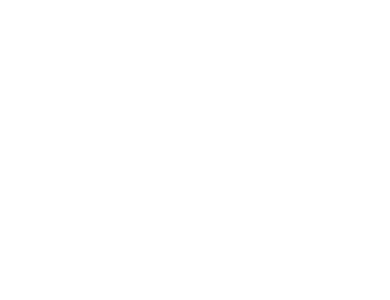
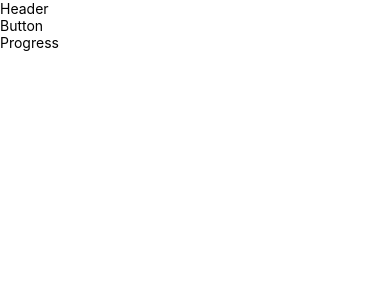
Before and after one commit to fernandagml/diario-hidratacao, a React Native app: screen / in a window 390 px wide. Shown: the top 300 px of the page. Built offline with nearby package versions, Linux system fonts and the light colour scheme.

Commit message:
Estruturação do APP e componentes.

```diff
--- a/App.jsx
+++ b/App.jsx
@@ -1,5 +1,32 @@
+import { View, StyleSheet, StatusBar } from "react-native";
+import { useState } from "react";
+import { COLORS } from './src/constants/colors';
+import { Header } from "./src/components/Header";
+import { ActionButton } from "./src/components/ActionButtons";
+import { WaterProgress } from "./src/components/WaterProgress";
+import { SafeAreaProvider, SafeAreaView } from "react-native-safe-area-context";
+
 export default function App() {
+  const GOAL = 2000;
+  const [consumed, SetConsumed] = useState(0);
+
+  const handleAddWater = (amount) => { };
+  const handleReset = () => { };
+
   return (
-    <></>
+    <SafeAreaProvider>
+      <SafeAreaView>
+        <StatusBar barStyle="dark-content" />
+
+        <View>
+          <Header />
+          <ActionButton />
+          <WaterProgress />
+        </View>
+
+      </SafeAreaView>
+    </SafeAreaProvider>
   );
+
+  const styles = StyleSheet.create({});
 };
--- a/src/components/ActionButtons.jsx
+++ b/src/components/ActionButtons.jsx
@@ -0,0 +1,9 @@
+import { View, Text } from "react-native";
+
+export function ActionButton() {
+    return (
+        <View>
+            <Text>Button</Text>
+        </View>
+    )
+}
--- a/src/components/Header.jsx
+++ b/src/components/Header.jsx
@@ -0,0 +1,9 @@
+import { View, Text } from "react-native";
+
+export function Header() {
+    return (
+        <View>
+            <Text>Header</Text>
+        </View>
+    )
+}
--- a/src/components/WaterProgress.jsx
+++ b/src/components/WaterProgress.jsx
@@ -0,0 +1,9 @@
+import { View, Text } from "react-native";
+
+export function WaterProgress() {
+    return (
+        <View>
+            <Text>Progress</Text>
+        </View>
+    )
+}
```
